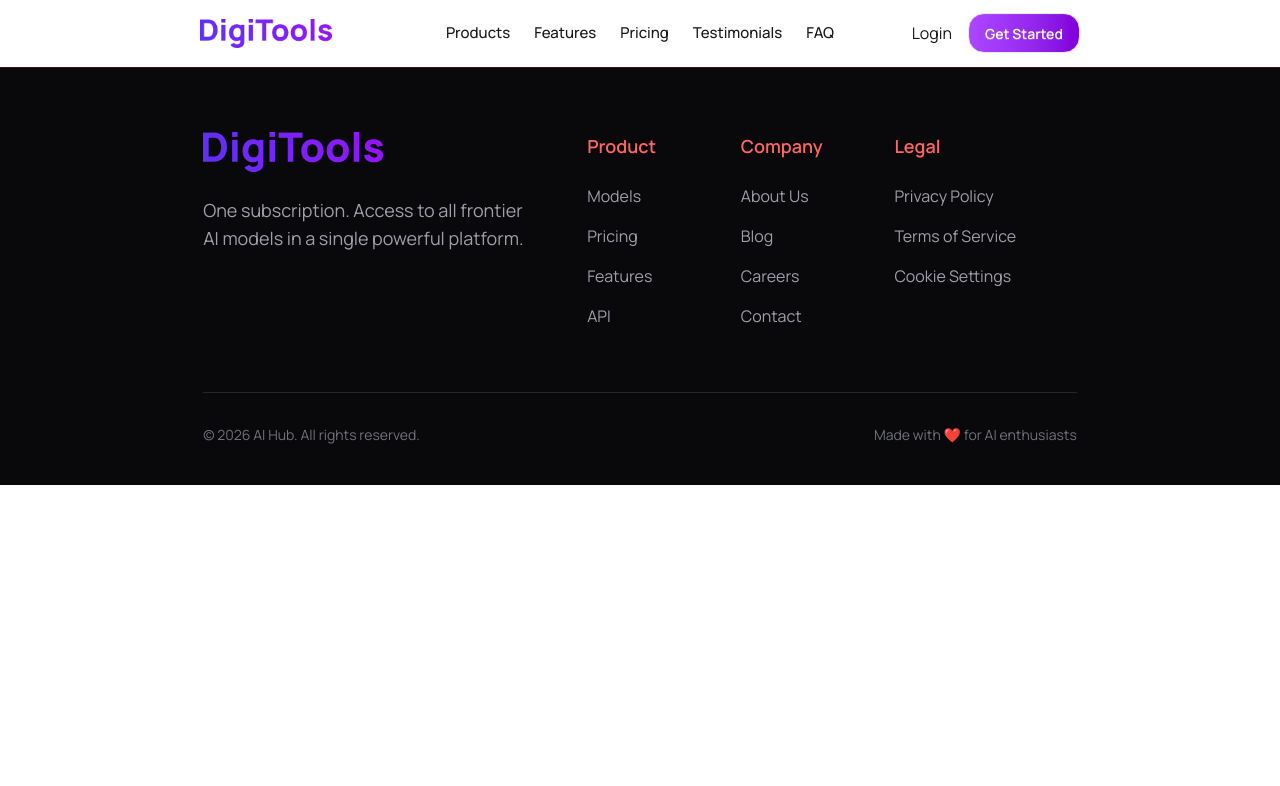
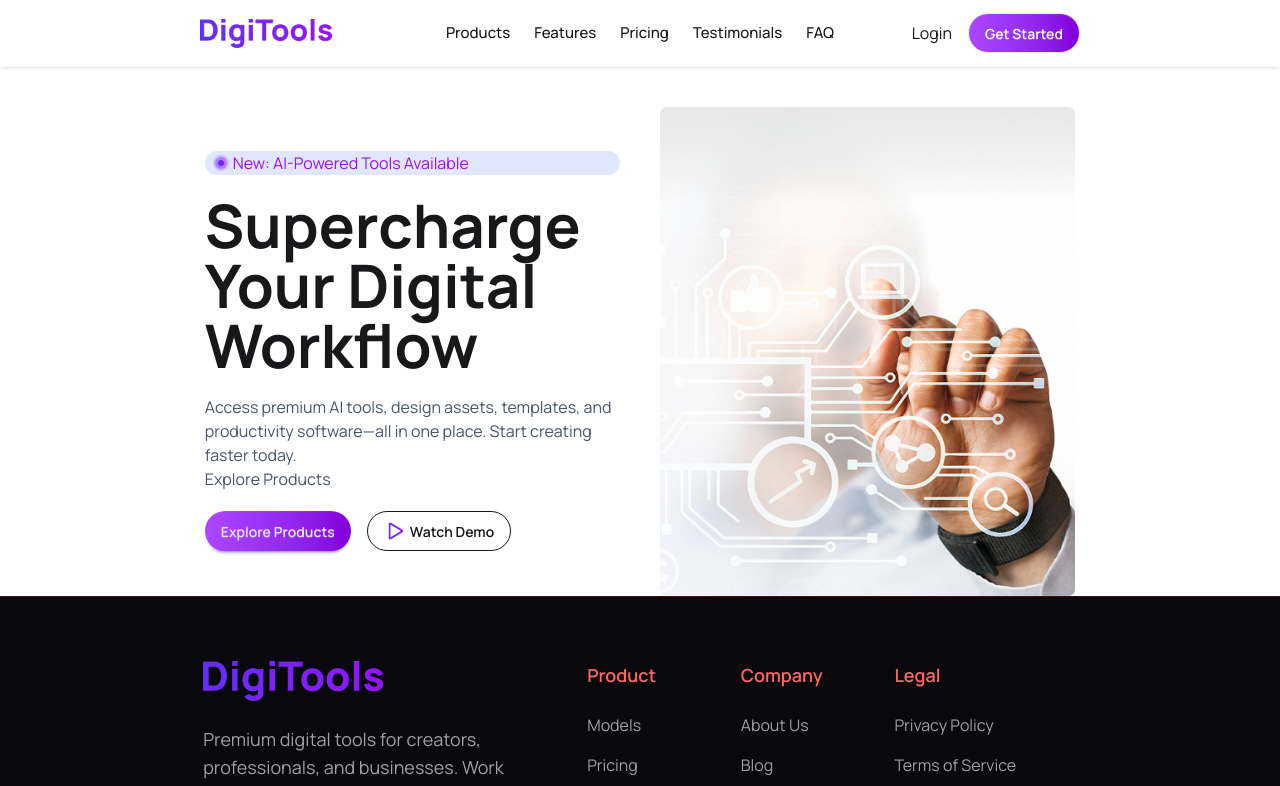
Before and after one commit to Prachurjo-prog/Digital-Tools-Project, a React (Vite) app: page / in a window 1280 px wide. Shown: the top 786 px of the page. Built offline with nearby package versions, Linux system fonts and the light colour scheme.

Commit message:
Hero section ok but something else

```diff
--- a/src/App.jsx
+++ b/src/App.jsx
@@ -1,6 +1,7 @@
 
 import './App.css'
 import Footer from './Components/Footer/Footer'
+import Hero from './Components/Hero/Hero'
 import NavBar from './Components/NavBar/NavBar'
 
 function App() {
@@ -9,6 +10,7 @@ function App() {
     <>
     <div className='manrope  mx-auto'>
       <NavBar />
+      <Hero/>
       <Footer/>
     </div>
 
--- a/src/Components/Footer/Footer.jsx
+++ b/src/Components/Footer/Footer.jsx
@@ -5,7 +5,7 @@ const Footer = () => {
     return (
         <div className=''>
            <footer className="bg-zinc-950 border-t border-red-900/50 pt-16 pb-10">
-      <div className="max-w-[72%] mx-auto px-6">
+      <div className="md:max-w-[72%] mx-auto px-6">
         <div className="grid grid-cols-1 md:grid-cols-12 gap-12">
           {/* Logo & Description */}
           <div className="md:col-span-5">
@@ -15,8 +15,7 @@ const Footer = () => {
             </div>
 
             <p className="text-zinc-400 text-lg max-w-md">
-              One subscription. Access to all frontier AI models in a single
-              powerful platform.
+              Premium digital tools for creators, professionals, and businesses. Work smarter with our suite of powerful tools.
             </p>
           </div>
 
--- /dev/null
+++ b/src/Components/Hero/Hero.jsx
@@ -0,0 +1,45 @@
+import React from "react";
+import banner from "../../assets/banner.png";
+import dot from "../../assets/Group 5.png";
+import play from "../../assets/Play.png";
+
+const Hero = () => {
+  return (
+    <div className="md:max-w-[68%] max-w-[90%] mx-auto grid md:grid-cols-2 items-center gap-10 mt-10">
+      <div>
+        <p className="text-purple-600 px-2 rounded-2xl bg-[#E1E7FF] flex gap-1 items-center">
+          <span>
+            <img src={dot} />{" "}
+          </span>{" "}
+          New: AI-Powered Tools Available
+        </p>
+
+        <h1 className="md:text-6xl text-3xl font-bold mt-5">
+          Supercharge Your Digital Workflow
+        </h1>
+        <p className="mt-5 text-gray-600">
+          Access premium AI tools, design assets, templates, and productivity
+          software—all in one place. Start creating faster today.
+          <br /> Explore Products
+        </p>
+        <div className="flex gap-4 mt-5">
+          <button className="btn btn-primary rounded-full bg-linear-to-r from-purple-500 to-purple-700 border-none">
+            Explore Products
+          </button>
+          <button className="btn btn-outline items-center rounded-full hover:bg-purple-600 hover:text-white">
+            <span>
+              <img src={play} />
+            </span>{" "}
+            Watch Demo{" "}
+          </button>
+        </div>
+      </div>
+
+      <div>
+        <img src={banner} alt="banner" />
+      </div>
+    </div>
+  );
+};
+
+export default Hero;
--- a/src/Components/NavBar/NavBar.jsx
+++ b/src/Components/NavBar/NavBar.jsx
@@ -4,9 +4,9 @@ import React from "react";
 
 const NavBar = () => {
   return (
-    <div className='shadow-sm'>
-      <div className="navbar  md:max-w-[70%] mx-auto">
-        <div className="navbar-start flex items-center">
+    <div className='shadow-sm sticky bg-white top-0 z-10'>
+      <div className="navbar md:max-w-[70%] mx-auto ">
+        <div className="navbar-start flex items-center  ">
           <div className="dropdown">
             <div tabIndex={0} role="button" className="btn btn-ghost lg:hidden">
               <svg
@@ -70,7 +70,7 @@ const NavBar = () => {
         <div className="navbar-end flex items-center gap-4">
             <a className='hidden lg:block'> Login</a>
 
-          <a className="btn rounded-2xl bg-gradient-to-r from-purple-500 to-purple-700 text-white">Get Started</a>
+          <a className="btn rounded-full bg-linear-to-r from-purple-500 to-purple-700 text-white">Get Started</a>
         </div>
       </div>
     </div>
```
Also changed, not shown: src/assets/Group 5.png (added), src/assets/Play.png (added).
